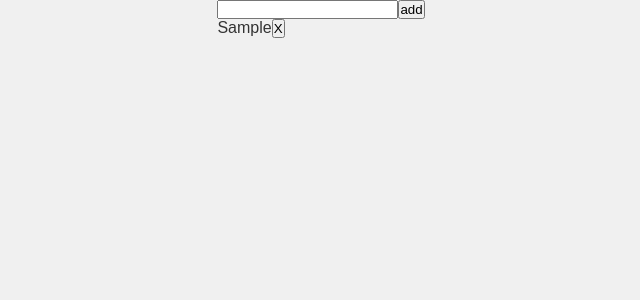
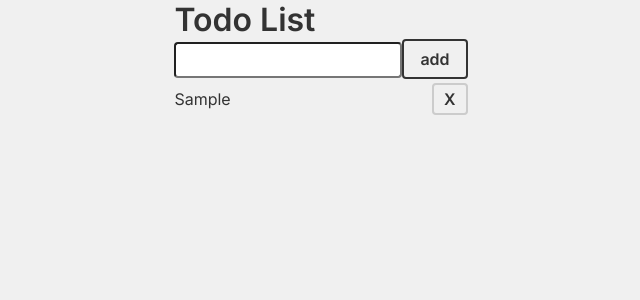
Before and after one commit to lukechang24/todo, a Next.js app: page / in a window 1280 px wide. Both pictures are taken after typing "Sample" into the empty fields and a click on the button "add". Shown: the top 300 px of the page, without its empty margins (319-959 px from the left). Built offline with nearby package versions, Linux system fonts and the light colour scheme.

Commit message:
added event listener to cancel edits

```diff
--- a/src/Components/TodoList.tsx
+++ b/src/Components/TodoList.tsx
@@ -1,5 +1,5 @@
 import S from "./style"
-import React, { useState, useEffect } from "react"
+import React, { useState, useEffect, useCallback } from "react"
 
 const TodoList = () => {
   const [item, setItem] = useState<string>("")
@@ -9,7 +9,8 @@ const TodoList = () => {
   const handleItem = (e: any) => {
     setItem(e.target.value)
   }
-  const addItem = () => {
+  const addItem = (e: any) => {
+    e.preventDefault()
     if (item) {
       setList([...list, item])
       setItem("")
@@ -20,41 +21,62 @@ const TodoList = () => {
     updatedList.splice(index, 1)
     setList(updatedList)
   }
-  const handleEditIndex = (e: any, index : number, todo: string) => {
-    console.log(index)
-    setEditIndex(index)
+  const beginEdit = (e: any, index : number, todo: string) => {
+    setEditIndex(index + 1)
     setEditItem(todo)
+    const inputEl = document.getElementById(`edit${index}`)
+    setTimeout(() => {
+      inputEl.focus()
+    }, 50)
   }
   const handleEdit = (e: any) => {
     setEditItem(e.target.value)
   }
-  const handleEditItem = (index: number) => {
+  const submitEdit = (e: any, index: number) => {
+    e.preventDefault()
     const updatedList = [...list]
     updatedList[index] = editItem
     setList(updatedList)
     setEditIndex(null)
     setEditItem("")
   }
+  const cancelEdit = useCallback((e: any) => {
+    const element = e.target.tagName
+    console.log(element, "outside")
+    if (element !== "INPUT" && element !== "LI" && editIndex) {
+      console.log(element)
+      setEditIndex(null);
+      setEditItem("");
+    }
+  }, [editIndex])
   useEffect(() => {
-    console.log(list)
-  }, [list])
+    const handleClick = (e: any) => cancelEdit(e)
+    window.addEventListener("click", handleClick)
+    return () => {
+      window.removeEventListener("click", handleClick);
+    };
+  }, [cancelEdit])
   return (
-    <div>
-      <input onChange={handleItem} value={item}></input>
-      <button onClick={addItem}>add</button>
+    <S.List>
+      <form onSubmit={addItem}>
+        <S.TodoInput onChange={handleItem} value={item}></S.TodoInput>
+        <S.AddButton onClick={addItem}>add</S.AddButton>
+      </form>
      {list.map((todo, i) => (
         <S.Todo key={i}>
-          <S.ItemBlock editing={i === editIndex}>
-            <S.Item onClick={(e: any) => handleEditIndex(e, i, todo)}>{todo}</S.Item>
+          <S.ItemBlock editing={i === editIndex - 1}>
+            <S.Item onClick={(e: any) => beginEdit(e, i, todo)}>{todo}</S.Item>
             <S.Delete onClick={() => removeItem(i)}>X</S.Delete>
           </S.ItemBlock>
-            <S.EditingBlock editing={i === editIndex}>
-              <S.Edit value={editItem} onChange={handleEdit}></S.Edit>
-              <S.SubmitChange onClick={(e: any) => handleEditItem(i)}>V</S.SubmitChange>
-            </S.EditingBlock>
+            <form onSubmit={(e: any) => submitEdit(e, i)}>
+              <S.EditingBlock editing={i === editIndex - 1}>
+                <S.Edit id={`edit${i}`} value={editItem} onChange={handleEdit}></S.Edit>
+                <S.SubmitChange onClick={(e: any) => submitEdit(e, i)}>SAVE</S.SubmitChange>
+              </S.EditingBlock>
+            </form>
         </S.Todo>
      ))}
-    </div>
+    </S.List>
   );
 }
 
--- a/src/Components/style.ts
+++ b/src/Components/style.ts
@@ -6,29 +6,74 @@ interface TodoProps {
 
 const S: Record<string, any>= {}
 
+S.List = styled.div`
+    display: flex;
+    flex-direction: column;
+`
+
 S.Todo = styled.div`
-    display: flex;
+`
+
+S.TodoInput = styled.input`
+    border-radius: 4px;
+    padding: 8px 16px;
 `
 
 S.ItemBlock = styled.div<TodoProps>`
     display: ${props => props.editing ? "none" : "flex"};
+    justify-content: space-between;
+    align-items: center;
+    cursor: pointer;
 `
 
 S.Item = styled.li`
-    cursor: pointer;
+    width: 100%;
+    padding: 10px 0;
+    &:hover {
+        color: red;
+    }
 `
 
 S.Delete = styled.button`
 `
 
 S.EditingBlock = styled.div<TodoProps>`
-    display: ${props => props.editing ? "block" : "none"};
+    display: ${props => props.editing ? "flex" : "none"};
+    justify-content: space-between;
+    align-items: center;
 `
 
 S.Edit = styled.input`
+    width: 100%;
+    border-radius: 4px;
+    padding: 10px 0px;
 `
 
 S.SubmitChange = styled.button`
 `
 
+S.AddButton = styled.button`
+  background-color: transparent;
+  color: #333; /* Dark grey text */
+  font-size: 16px;
+  font-weight: 600;
+  border: 2px solid #ccc; /* Subtle border */
+  border-radius: 4px;
+  padding: 8px 16px;
+  cursor: pointer;
+  transition: all 0.3s ease;
+
+  /* Minimal hover effect */
+  &:hover {
+    background-color: #f4f4f4; /* Light gray background */
+    border-color: #999; /* Darken the border */
+  }
+
+  /* Focus outline */
+  &:focus {
+    outline: none;
+    border-color: #333; /* Dark border on focus */
+  }
+`
+
 export default S
--- a/src/app/page.tsx
+++ b/src/app/page.tsx
@@ -1,10 +1,17 @@
 "use client";
+import Head from "next/head"
 import React, { useState, useEffect } from "react"
 import TodoList from "../Components/TodoList"
 
 export default function Home() {
   return (
     <div>
+      <Head>
+        <link rel="preconnect" href="https://fonts.googleapis.com"/>
+        <link rel="preconnect" href="https://fonts.gstatic.com" crossorigin/>
+        <link href="https://fonts.googleapis.com/css2?family=Inter:ital,opsz,wght@0,14..32,100..900;1,14..32,100..900&display=swap" rel="stylesheet"/>
+      </Head>
+      <h1>Todo List</h1>
       <TodoList />
     </div>
   );
--- a/src/app/style.js
+++ b/src/app/style.js
@@ -3,6 +3,7 @@ import { createGlobalStyle } from 'styled-components';
 
 const GlobalStyle = createGlobalStyle`
   * {
+    font-family: "Inter", serif;
     margin: 0;
     padding: 0;
     box-sizing: border-box;
@@ -10,7 +11,6 @@ const GlobalStyle = createGlobalStyle`
   }
 
   body {
-    font-family: 'Arial', sans-serif;
     background-color: #f0f0f0;
     color: #333;
     display: flex;
@@ -20,6 +20,28 @@ const GlobalStyle = createGlobalStyle`
   h1, h2, h3, h4, h5, h6 {
     font-weight: 600;
   }
+  button {
+    background-color: transparent;
+    color: #333; /* Dark grey text */
+    font-size: 16px;
+    font-weight: 600;
+    border: 2px solid #ccc; /* Subtle border */
+    border-radius: 4px;
+    padding: 4px 10px;
+    cursor: pointer;
+    transition: all 0.3s ease;
+    /* Minimal hover effect */
+    &:hover {
+      background-color: #f4f4f4; /* Light gray background */
+      border-color: #999; /* Darken the border */
+    }
+
+    /* Focus outline */
+    &:focus {
+      outline: none;
+      border-color: #333; /* Dark border on focus */
+    }
+  }
 `;
 
 const S = {}
```
